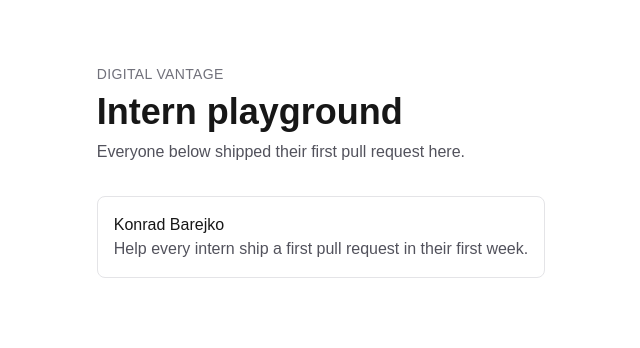
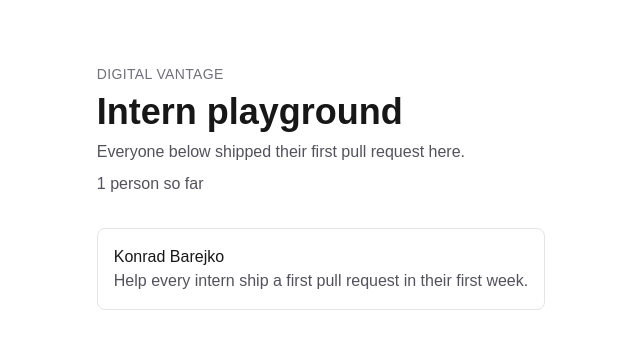
Before and after one commit to DigitalVantage/intern-playground, a Next.js app: page / in a window 1280 px wide. Shown: the top 348 px of the page, without its empty margins (319-959 px from the left). Built offline with nearby package versions, Linux system fonts and the light colour scheme.

Commit message:
feat(home): show how many people are on the list

```diff
--- a/src/app/layout.tsx
+++ b/src/app/layout.tsx
@@ -15,6 +15,13 @@
 export const metadata: Metadata = {
   title: 'Intern playground — Digital Vantage',
   description: 'Where Digital Vantage interns practise the team workflow.',
+  openGraph: {
+    title: 'Intern playground — Digital Vantage',
+    description: 'Where Digital Vantage interns practise the team workflow.',
+    siteName: 'Digital Vantage',
+    locale: 'en',
+    type: 'website',
+  },
 }
 
 export default function RootLayout({ children }: LayoutProps<'/'>) {
--- a/src/app/page.tsx
+++ b/src/app/page.tsx
@@ -1,5 +1,5 @@
 import { interns } from '@/data/interns'
-
+import { peopleSoFar } from '@/lib/count';
 // Set in .env.local (see .env.example); the fallback keeps the app working without one.
 const appName = process.env.NEXT_PUBLIC_APP_NAME || 'Intern playground'
 
@@ -11,6 +11,9 @@
         <h1 className="text-4xl font-semibold">{appName}</h1>
         <p className="text-zinc-600 dark:text-zinc-400">
           Everyone below shipped their first pull request here.
+        </p>
+        <p className="text-zinc-600 dark:text-zinc-400">
+                   {peopleSoFar(interns.length)}
         </p>
       </header>
       <ul className="flex flex-col gap-4">
--- /dev/null
+++ b/src/lib/count.ts
@@ -0,0 +1,7 @@
+export function peopleSoFar(count: number): string {
+  const pr = new Intl.PluralRules('en');
+  const rule = pr.select(count);
+  const word = rule === 'one' ? 'person' : 'people';
+
+  return `${count} ${word} so far`;
+}
```
Also changed, not shown: 2 other files (tests, documents, lock files or other folders).
